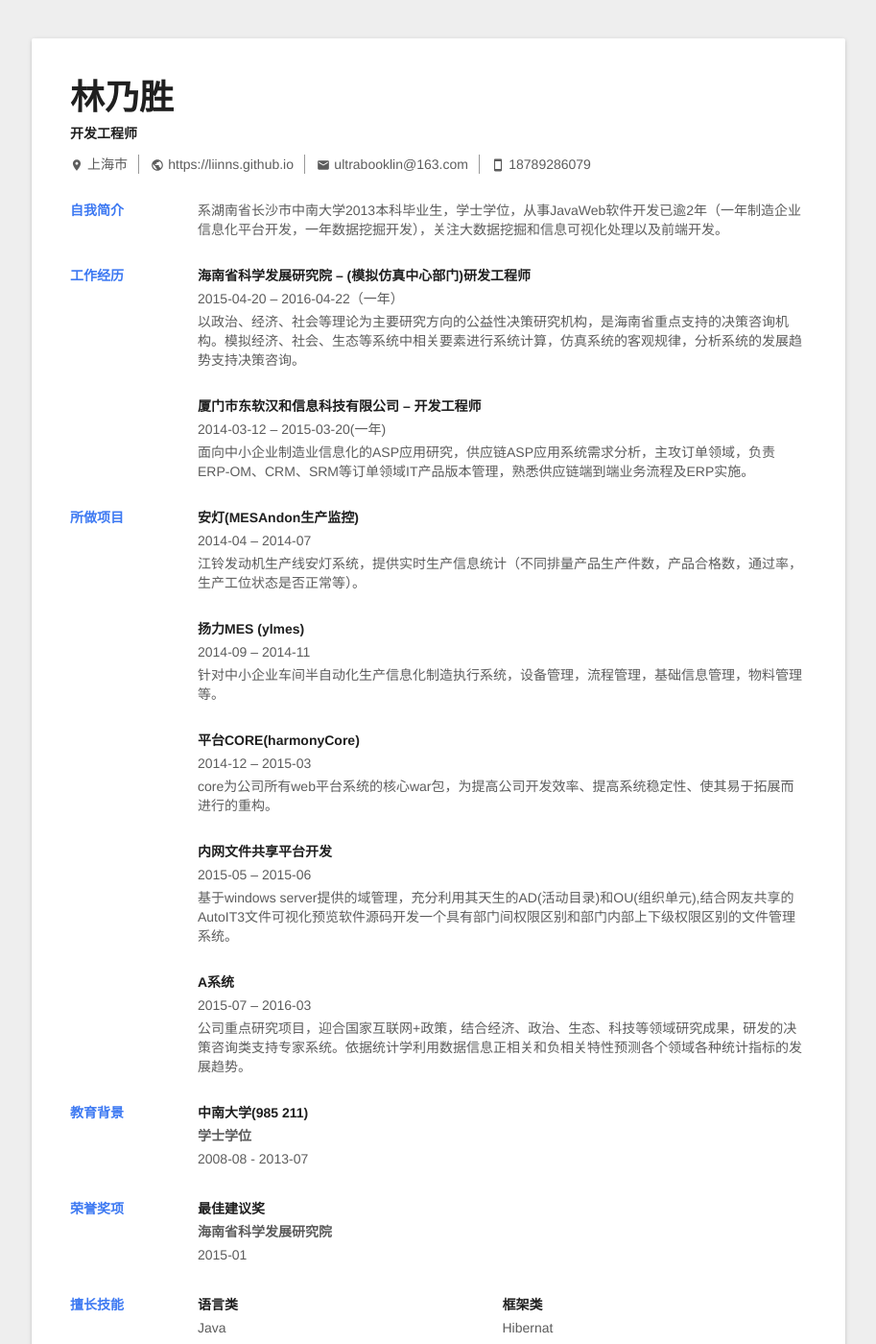
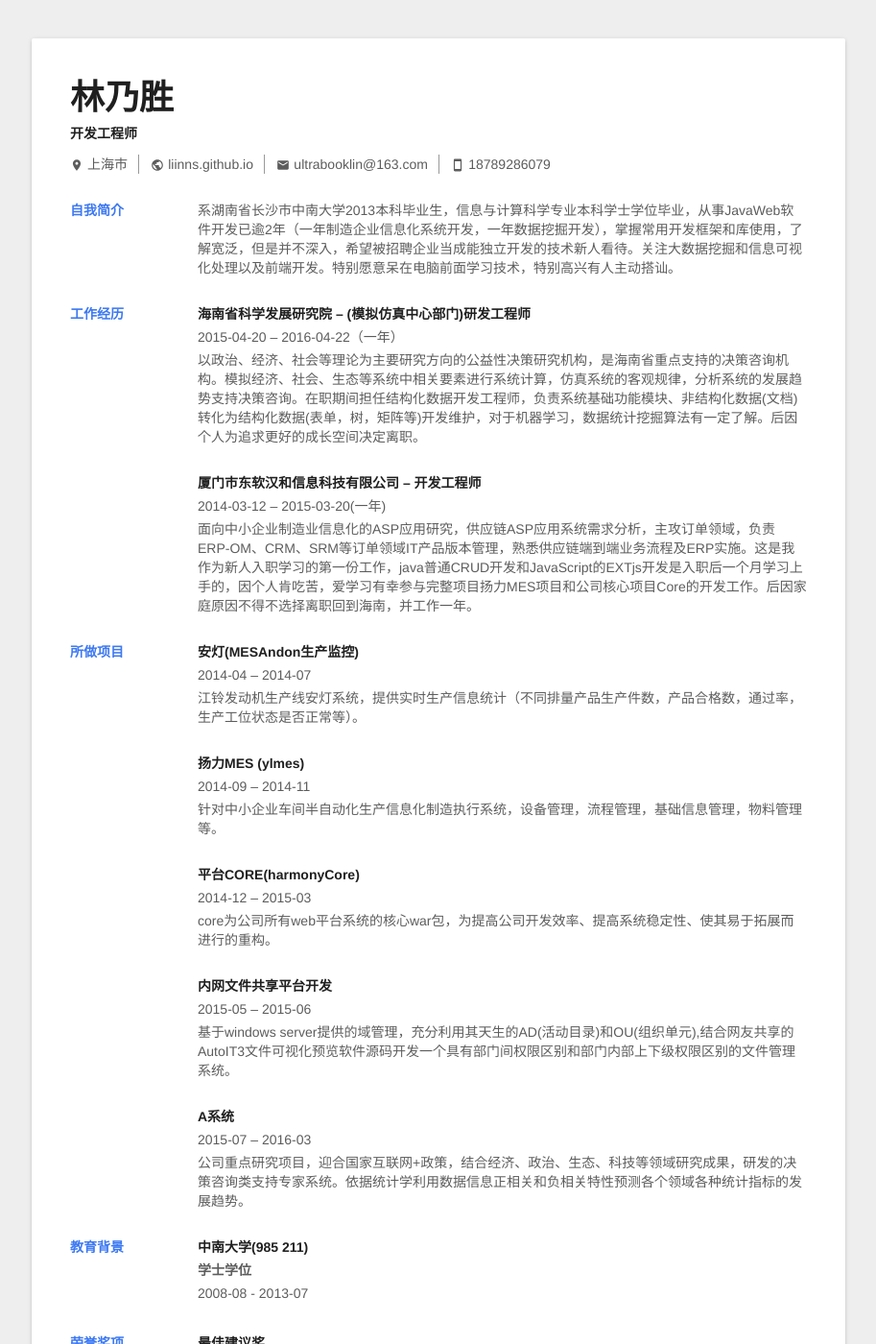
Before and after one commit to LiinNs/LiinNs.github.io, a Jekyll site: the page profile/index.html, which Jekyll copies as it is, in a window 1280 px wide and 1400 px high. Shown: the whole window at 96% size, without its empty margins (183-1096 px from the left). Built offline with Jekyll 4.4.1, drawn with Linux system fonts in a browser that asks for light colours.

Commit message:
Update index.html

```diff
--- a/profile/index.html
+++ b/profile/index.html
@@ -429,7 +426,7 @@ ul.subContact li:not(:last-of-type) {
       <h2 class="current-position">开发工程师</h2>
       <ul class="subContact">
           <li class="location"><span class="icon"><svg viewBox="0 0 24 24" preserveAspectRatio="xMidYMid meet" class="style-scope iron-icon" style="pointer-events: none; display: block; width: 100%; height: 100%;"><g class="style-scope iron-icon"><path d="M12 2C8.13 2 5 5.13 5 9c0 5.25 7 13 7 13s7-7.75 7-13c0-3.87-3.13-7-7-7zm0 9.5c-1.38 0-2.5-1.12-2.5-2.5s1.12-2.5 2.5-2.5 2.5 1.12 2.5 2.5-1.12 2.5-2.5 2.5z" class="style-scope iron-icon"></path></g></svg></span> 上海市</li>
-        <li class="website"><span class="icon"><svg viewBox="0 0 24 24" preserveAspectRatio="xMidYMid meet" class="style-scope iron-icon" style="pointer-events: none; display: block; width: 100%; height: 100%;"><g class="style-scope iron-icon"><path d="M12 2C6.48 2 2 6.48 2 12s4.48 10 10 10 10-4.48 10-10S17.52 2 12 2zm-1 17.93c-3.95-.49-7-3.85-7-7.93 0-.62.08-1.21.21-1.79L9 15v1c0 1.1.9 2 2 2v1.93zm6.9-2.54c-.26-.81-1-1.39-1.9-1.39h-1v-3c0-.55-.45-1-1-1H8v-2h2c.55 0 1-.45 1-1V7h2c1.1 0 2-.9 2-2v-.41c2.93 1.19 5 4.06 5 7.41 0 2.08-.8 3.97-2.1 5.39z" class="style-scope iron-icon"></path></g></svg></span><a href="https://liinns.github.io"> https://liinns.github.io</a></li>
+        <li class="website"><span class="icon"><svg viewBox="0 0 24 24" preserveAspectRatio="xMidYMid meet" class="style-scope iron-icon" style="pointer-events: none; display: block; width: 100%; height: 100%;"><g class="style-scope iron-icon"><path d="M12 2C6.48 2 2 6.48 2 12s4.48 10 10 10 10-4.48 10-10S17.52 2 12 2zm-1 17.93c-3.95-.49-7-3.85-7-7.93 0-.62.08-1.21.21-1.79L9 15v1c0 1.1.9 2 2 2v1.93zm6.9-2.54c-.26-.81-1-1.39-1.9-1.39h-1v-3c0-.55-.45-1-1-1H8v-2h2c.55 0 1-.45 1-1V7h2c1.1 0 2-.9 2-2v-.41c2.93 1.19 5 4.06 5 7.41 0 2.08-.8 3.97-2.1 5.39z" class="style-scope iron-icon"></path></g></svg></span><a href="http://liinns.github.io"> liinns.github.io</a></li>
         <li class="email"><span class="icon"><svg viewBox="0 0 24 24" preserveAspectRatio="xMidYMid meet" class="style-scope iron-icon" style="pointer-events: none; display: block; width: 100%; height: 100%;"><g class="style-scope iron-icon"><path d="M20 4H4c-1.1 0-1.99.9-1.99 2L2 18c0 1.1.9 2 2 2h16c1.1 0 2-.9 2-2V6c0-1.1-.9-2-2-2zm0 4l-8 5-8-5V6l8 5 8-5v2z" class="style-scope iron-icon"></path></g></svg></span><a href="mailto:ultrabooklin@163.com"> ultrabooklin@163.com</a></li>
         <li class="phone"><span class="icon"><svg viewBox="0 0 24 24" preserveAspectRatio="xMidYMid meet" class="style-scope iron-icon" style="pointer-events: none; display: block; width: 100%; height: 100%;"><g class="style-scope iron-icon"><path d="M17 1.01L7 1c-1.1 0-2 .9-2 2v18c0 1.1.9 2 2 2h10c1.1 0 2-.9 2-2V3c0-1.1-.9-1.99-2-1.99zM17 19H7V5h10v14z" class="style-scope iron-icon"></path></g></svg></span> 18789286079</li>
       </ul>
@@ -441,7 +438,7 @@ ul.subContact li:not(:last-of-type) {
             <h2 id="about-title" class="resumeSection">自我简介</h2>
           </section>
           <section class="sectionRight">
-            <p class="about-me">系湖南省长沙市中南大学2013本科毕业生，学士学位，从事JavaWeb软件开发已逾2年（一年制造企业信息化平台开发，一年数据挖掘开发），关注大数据挖掘和信息可视化处理以及前端开发。</p>
+            <p class="about-me">系湖南省长沙市中南大学2013本科毕业生，信息与计算科学专业本科学士学位毕业，从事JavaWeb软件开发已逾2年（一年制造企业信息化系统开发，一年数据挖掘开发），掌握常用开发框架和库使用，了解宽泛，但是并不深入，希望被招聘企业当成能独立开发的技术新人看待。关注大数据挖掘和信息可视化处理以及前端开发。特别愿意呆在电脑前面学习技术，特别高兴有人主动搭讪。</p>
           </section>
           <div class="clearfix"></div>
         </section>
@@ -456,7 +453,7 @@ ul.subContact li:not(:last-of-type) {
                   <h3 class="title">海南省科学发展研究院 – (模拟仿真中心部门)研发工程师</h3>
                   <h3 class="time">2015-04-20 – 2016-04-22（一年）</h3>
                   <div class="description">
-                    <p>以政治、经济、社会等理论为主要研究方向的公益性决策研究机构，是海南省重点支持的决策咨询机构。模拟经济、社会、生态等系统中相关要素进行系统计算，仿真系统的客观规律，分析系统的发展趋势支持决策咨询。</p>
+                    <p>以政治、经济、社会等理论为主要研究方向的公益性决策研究机构，是海南省重点支持的决策咨询机构。模拟经济、社会、生态等系统中相关要素进行系统计算，仿真系统的客观规律，分析系统的发展趋势支持决策咨询。在职期间担任结构化数据开发工程师，负责系统基础功能模块、非结构化数据(文档)转化为结构化数据(表单，树，矩阵等)开发维护，对于机器学习，数据统计挖掘算法有一定了解。后因个人为追求更好的成长空间决定离职。</p>
                   </div>
 <!--                    -->
                 </li>
@@ -464,7 +461,7 @@ ul.subContact li:not(:last-of-type) {
                   <h3 class="title">厦门市东软汉和信息科技有限公司 – 开发工程师</h3>
                   <h3 class="time">2014-03-12 – 2015-03-20(一年)</h3>
                   <div class="description">
-                    <p>面向中小企业制造业信息化的ASP应用研究，供应链ASP应用系统需求分析，主攻订单领域，负责ERP-OM、CRM、SRM等订单领域IT产品版本管理，熟悉供应链端到端业务流程及ERP实施。</p>
+                    <p>面向中小企业制造业信息化的ASP应用研究，供应链ASP应用系统需求分析，主攻订单领域，负责ERP-OM、CRM、SRM等订单领域IT产品版本管理，熟悉供应链端到端业务流程及ERP实施。这是我作为新人入职学习的第一份工作，java普通CRUD开发和JavaScript的EXTjs开发是入职后一个月学习上手的，因个人肯吃苦，爱学习有幸参与完整项目扬力MES项目和公司核心项目Core的开发工作。后因家庭原因不得不选择离职回到海南，并工作一年。</p>
                   </div>
 <!--                    -->
                 </li>
@@ -592,7 +589,7 @@ ul.subContact li:not(:last-of-type) {
             <div class="skills">
               <h3 class="title">框架类</h3>
               <ul>
-                <li>Hibernat</li>
+                <li>Hibernate</li>
                 <li>Spring</li>
                 <li>Struts</li>
                 <li>jQuery</li>
@@ -607,6 +604,7 @@ ul.subContact li:not(:last-of-type) {
                 <li>快速原型设计（Mockups）</li>
                 <li>需求分析</li>
                 <li>程序设计</li>
+                <li>正则表达式</li>
                 <li>UML</li>
               </ul>
             </div>
```
Also changed, not shown: other parts of profile/index.html (+0 -3 lines).
